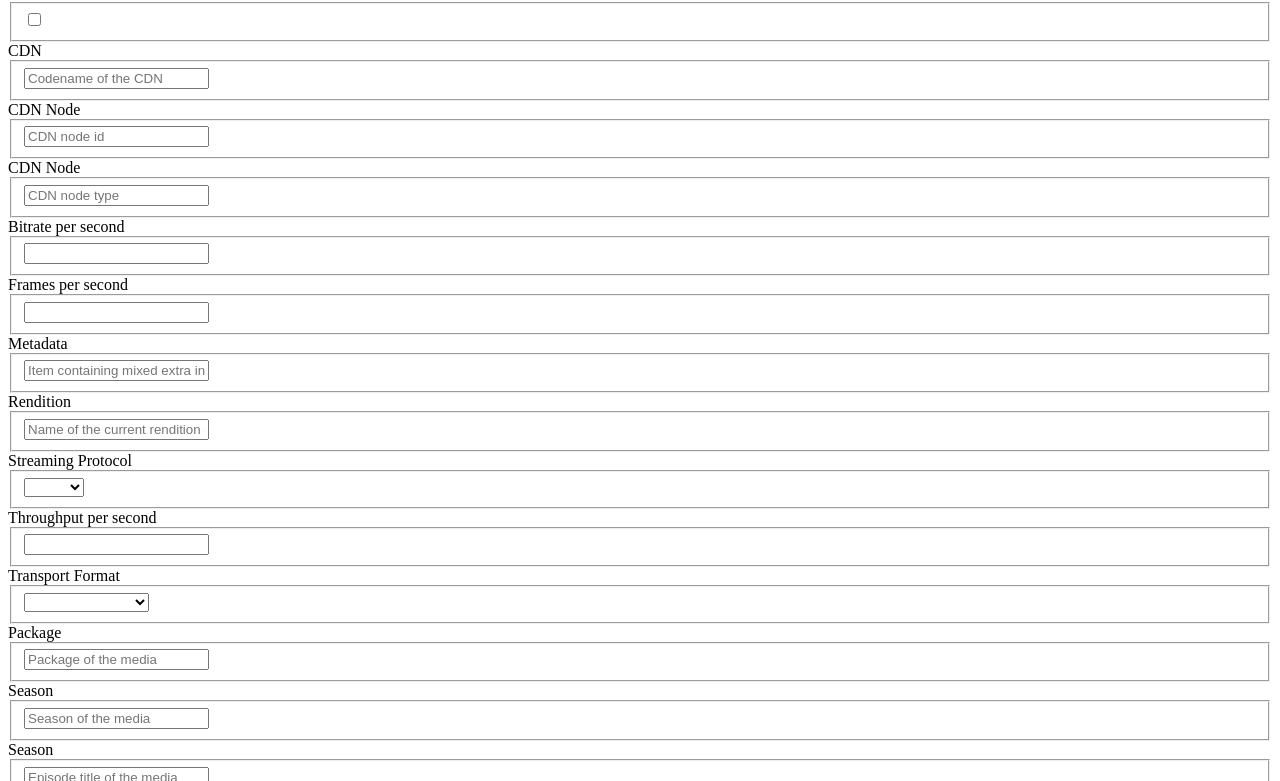
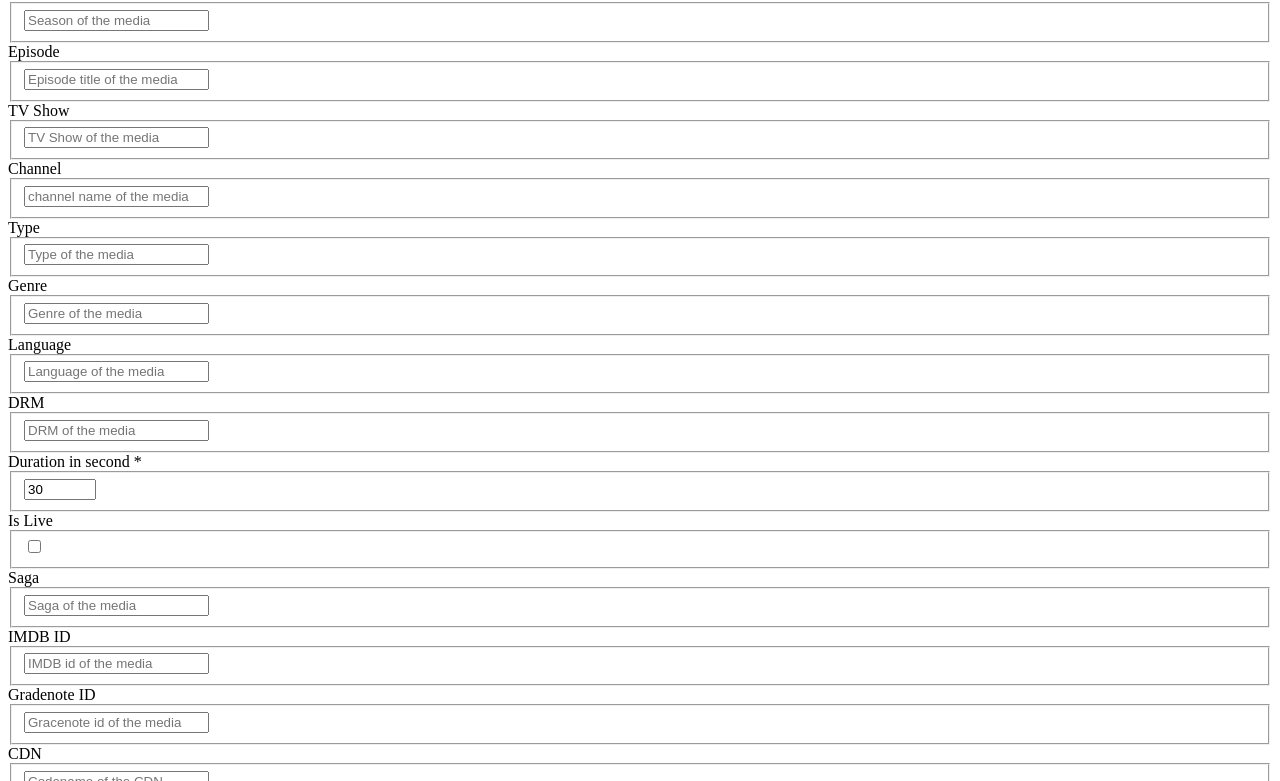
Before and after one commit to eliostvs/yb-playground, a React app: page / in a window 1280 px wide. Shown: the part 3399-4180 px from the top of the page. Built offline with nearby package versions, Linux system fonts and the light colour scheme; the HTML template or start-up script is replaced by a standard one; what youboralib would draw is missing.

Commit message:
fix(form): wrong fields keys

```diff
--- a/src/Form.jsx
+++ b/src/Form.jsx
@@ -73,6 +73,17 @@ const sections = [
     name: "Content",
     fields: [
       {
+        name: "content-resource",
+        label: "Resource",
+        required: true,
+        type: "text",
+        props: {
+          placeholder: "URL/path of the current media resource",
+          defaultValue:
+            "https://bitmovin-a.akamaihd.net/content/sintel/sintel.mpd",
+        },
+      },
+      {
         name: "content-title",
         label: "Title",
         required: true,
@@ -83,6 +94,15 @@ const sections = [
         },
       },
       {
+        name: "content-id",
+        label: "ID",
+        required: false,
+        type: "text",
+        props: {
+          placeholder: "video-1234",
+        },
+      },
+      {
         name: "content-program",
         label: "Program",
         required: false,
@@ -92,14 +112,75 @@ const sections = [
         },
       },
       {
-        name: "content-resource",
-        label: "Resource",
-        required: true,
-        type: "text",
-        props: {
-          placeholder: "URL/path of the current media resource",
-          defaultValue:
-            "https://bitmovin-a.akamaihd.net/content/sintel/sintel.mpd",
+        name: "content-season",
+        label: "Season",
+        required: false,
+        type: "text",
+        props: {
+          placeholder: "Season of the media",
+        },
+      },
+      {
+        name: "content-episodeTitle",
+        label: "Episode",
+        required: false,
+        type: "text",
+        props: {
+          placeholder: "Episode title of the media",
+        },
+      },
+      {
+        name: "content-tvShow",
+        label: "TV Show",
+        required: false,
+        type: "text",
+        props: {
+          placeholder: "TV Show of the media",
+        },
+      },
+      {
+        name: "content-channel",
+        label: "Channel",
+        required: false,
+        type: "text",
+        props: {
+          placeholder: "channel name of the media",
+        },
+      },
+      {
+        name: "content-type",
+        label: "Type",
+        required: false,
+        type: "text",
+        props: {
+          placeholder: "Type of the media",
+        },
+      },
+      {
+        name: "content-genre",
+        label: "Genre",
+        required: false,
+        type: "text",
+        props: {
+          placeholder: "Genre of the media",
+        },
+      },
+      {
+        name: "content-language",
+        label: "Language",
+        required: false,
+        type: "text",
+        props: {
+          placeholder: "Language of the media",
+        },
+      },
+      {
+        name: "content-drm",
+        label: "DRM",
+        required: false,
+        type: "text",
+        props: {
+          placeholder: "DRM of the media",
         },
       },
       {
@@ -124,6 +205,33 @@ const sections = [
         },
       },
       {
+        name: "content-saga",
+        label: "Saga",
+        required: false,
+        type: "text",
+        props: {
+          placeholder: "Saga of the media",
+        },
+      },
+      {
+        name: "content-imdbId",
+        label: "IMDB ID",
+        required: false,
+        type: "text",
+        props: {
+          placeholder: "IMDB id of the media",
+        },
+      },
+      {
+        name: "content.gracenoteId",
+        label: "Gradenote ID",
+        required: false,
+        type: "text",
+        props: {
+          placeholder: "Gracenote id of the media",
+        },
+      },
+      {
         name: "content-cdn",
         label: "CDN",
         required: false,
@@ -136,16 +244,16 @@ const sections = [
         required: false,
         type: "text",
         props: {
-          placeholder: "CDN node id",
+          placeholder: "CDN node",
         },
       },
       {
         name: "content-cdnType",
-        label: "CDN Node",
-        required: false,
-        type: "text",
-        props: {
-          placeholder: "CDN node type",
+        label: "CDN Type",
+        required: false,
+        type: "text",
+        props: {
+          placeholder: "CDN type",
         },
       },
       {
@@ -232,96 +340,6 @@ const sections = [
         },
       },
       {
-        name: "content-season",
-        label: "Season",
-        required: false,
-        type: "text",
-        props: {
-          placeholder: "Season of the media",
-        },
-      },
-      {
-        name: "content-episodeTitle",
-        label: "Season",
-        required: false,
-        type: "text",
-        props: {
-          placeholder: "Episode title of the media",
-        },
-      },
-      {
-        name: "content-tvShow",
-        label: "TV Show",
-        required: false,
-        type: "text",
-        props: {
-          placeholder: "TV Show of the media",
-        },
-      },
-      {
-        name: "content-channel",
-        label: "Channel",
-        required: false,
-        type: "text",
-        props: {
-          placeholder: "channel name of the media",
-        },
-      },
-      {
-        name: "content-saga",
-        label: "Saga",
-        required: false,
-        type: "text",
-        props: {
-          placeholder: "Saga of the media",
-        },
-      },
-      {
-        name: "content-id",
-        label: "ID",
-        required: false,
-        type: "text",
-        props: {
-          placeholder: "ID of the media",
-        },
-      },
-      {
-        name: "content-imdbID",
-        label: "IMDB ID",
-        required: false,
-        type: "text",
-        props: {
-          placeholder: "IMDB id of the media",
-        },
-      },
-      {
-        name: "content-type",
-        label: "Type",
-        required: false,
-        type: "text",
-        props: {
-          placeholder: "Type of the media",
-        },
-      },
-      {
-        name: "content-genre",
-        label: "Genre",
-        required: false,
-        type: "text",
-        props: {
-          placeholder: "Genre of the media",
-        },
-      },
-      {
-        name: "content-language",
-        label: "Language",
-        required: false,
-        type: "text",
-        props: {
-          placeholder: "Language of the media",
-        },
-      },
-      {
         name: "content-cost",
         label: "Cost",
         required: false,
@@ -354,13 +372,190 @@ const sections = [
           { code: "offline", name: "Offline" },
         ],
       },
-      {
-        name: "content-drm",
-        label: "DRM",
-        required: false,
-        type: "text",
-        props: {
-          placeholder: "DRM of the media",
+    ],
+  },
+
+  {
+    name: "Custom Dimensions",
+    fields: [
+      {
+        name: "content-customDimension-1",
+        label: "Extra 1",
+        required: false,
+        type: "text",
+        props: {
+          placeholder: "...",
+        },
+      },
+      {
+        name: "content-customDimension-2",
+        label: "Extra 2",
+        required: false,
+        type: "text",
+        props: {
+          placeholder: "...",
+        },
+      },
+      {
+        name: "content-customDimension-3",
+        label: "Extra 3",
+        required: false,
+        type: "text",
+        props: {
+          placeholder: "...",
+        },
+      },
+      {
+        name: "content-customDimension-4",
+        label: "Extra 4",
+        required: false,
+        type: "text",
+        props: {
+          placeholder: "...",
+        },
+      },
+      {
+        name: "content-customDimension-5",
+        label: "Extra 5",
+        required: false,
+        type: "text",
+        props: {
+          placeholder: "...",
+        },
+      },
+      {
+        name: "content-customDimension-6",
+        label: "Extra 6",
+        required: false,
+        type: "text",
+        props: {
+          placeholder: "...",
+        },
+      },
+      {
+        name: "content-customDimension-7",
+        label: "Extra 7",
+        required: false,
+        type: "text",
+        props: {
+          placeholder: "...",
+        },
+      },
+      {
+        name: "content-customDimension-8",
+        label: "Extra 8",
+        required: false,
+        type: "text",
+        props: {
+          placeholder: "...",
+        },
+      },
+      {
+        name: "content-customDimension-9",
+        label: "Extra 9",
+        required: false,
+        type: "text",
+        props: {
+          placeholder: "...",
+        },
+      },
+      {
+        name: "content-customDimension-10",
+        label: "Extra 10",
+        required: false,
+        type: "text",
+        props: {
+          placeholder: "...",
+        },
+      },
+      {
+        name: "content-customDimension-11",
+        label: "Extra 11",
+        required: false,
+        type: "text",
+        props: {
+          placeholder: "...",
+        },
+      },
+      {
+        name: "content-customDimension-12",
+        label: "Extra 12",
+        required: false,
+        type: "text",
+        props: {
+          placeholder: "...",
+        },
+      },
+      {
+        name: "content-customDimension-13",
+        label: "Extra 13",
+        required: false,
+        type: "text",
+        props: {
+          placeholder: "...",
+        },
+      },
+      {
+        name: "content-customDimension-14",
+        label: "Extra 14",
+        required: false,
+        type: "text",
+        props: {
+          placeholder: "...",
+        },
+      },
+      {
+        name: "content-customDimension-15",
+        label: "Extra 15",
+        required: false,
+        type: "text",
+        props: {
+          placeholder: "...",
+        },
+      },
+      {
+        name: "content-customDimension-16",
+        label: "Extra 16",
+        required: false,
+        type: "text",
+        props: {
+          placeholder: "...",
+        },
+      },
+      {
+        name: "content-customDimension-17",
+        label: "Extra 17",
+        required: false,
+        type: "text",
+        props: {
+          placeholder: "...",
+        },
+      },
+      {
+        name: "content-customDimension-18",
+        label: "Extra 18",
+        required: false,
+        type: "text",
+        props: {
+          placeholder: "...",
+        },
+      },
+      {
+        name: "content-customDimension-19",
+        label: "Extra 19",
+        required: false,
+        type: "text",
+        props: {
+          placeholder: "...",
+        },
+      },
+      {
+        name: "content-customDimension-20",
+        label: "Extra 20",
+        required: false,
+        type: "text",
+        props: {
+          placeholder: "...",
         },
       },
     ],
@@ -535,7 +730,7 @@ const sections = [
         required: false,
         type: "text",
         props: {
-          placeholder: "Custom dimension 1",
+          placeholder: "...",
         },
       },
       {
@@ -544,7 +739,7 @@ const sections = [
         required: false,
         type: "text",
         props: {
-          placeholder: "Custom dimension 2",
+          placeholder: "...",
         },
       },
       {
@@ -553,7 +748,7 @@ const sections = [
         required: false,
         type: "text",
         props: {
-          placeholder: "Custom dimension 3",
+          placeholder: "...",
         },
       },
       {
@@ -562,7 +757,7 @@ const sections = [
         required: false,
         type: "text",
         props: {
-          placeholder: "Custom dimension 4",
+          placeholder: "...",
         },
       },
       {
@@ -571,7 +766,7 @@ const sections = [
         required: false,
         type: "text",
         props: {
-          placeholder: "Custom dimension 5",
+          placeholder: "...",
         },
       },
       {
@@ -580,7 +775,7 @@ const sections = [
         required: false,
         type: "text",
         props: {
-          placeholder: "Custom dimension 6",
+          placeholder: "...",
         },
       },
       {
@@ -589,7 +784,7 @@ const sections = [
         required: false,
         type: "text",
         props: {
-          placeholder: "Custom dimension 7",
+          placeholder: "...",
         },
       },
       {
@@ -598,7 +793,7 @@ const sections = [
         required: false,
         type: "text",
         props: {
-          placeholder: "Custom dimension 8",
+          placeholder: "...",
         },
       },
       {
@@ -607,7 +802,7 @@ const sections = [
         required: false,
         type: "text",
         props: {
-          placeholder: "Custom dimension 9",
+          placeholder: "...",
         },
       },
       {
@@ -616,192 +811,7 @@ const sections = [
         required: false,
         type: "text",
         props: {
-          placeholder: "Custom dimension 10",
-        },
-      },
-    ],
-  },
-  {
-    name: "Custom Dimensions",
-    fields: [
-      {
-        name: "customDimension-1",
-        label: "Extra 1",
-        required: false,
-        type: "text",
-        props: {
-          placeholder: "Custom dimension 1",
-        },
-      },
-      {
-        name: "customDimension-2",
-        label: "Extra 2",
-        required: false,
-        type: "text",
-        props: {
-          placeholder: "Custom dimension 2",
-        },
-      },
-      {
-        name: "customDimension-3",
-        label: "Extra 3",
-        required: false,
-        type: "text",
-        props: {
-          placeholder: "Custom dimension 3",
-        },
-      },
-      {
-        name: "customDimension-4",
-        label: "Extra 4",
-        required: false,
-        type: "text",
-        props: {
-          placeholder: "Custom dimension 4",
-        },
-      },
-      {
-        name: "customDimension-5",
-        label: "Extra 5",
-        required: false,
-        type: "text",
-        props: {
-          placeholder: "Custom dimension 5",
-        },
-      },
-      {
-        name: "customDimension-6",
-        label: "Extra 6",
-        required: false,
-        type: "text",
-        props: {
-          placeholder: "Custom dimension 6",
-        },
-      },
-      {
-        name: "customDimension-7",
-        label: "Extra 7",
-        required: false,
-        type: "text",
-        props: {
-          placeholder: "Custom dimension 7",
-        },
-      },
-      {
-        name: "customDimension-8",
-        label: "Extra 8",
-        required: false,
-        type: "text",
-        props: {
-          placeholder: "Custom dimension 8",
-        },
-      },
-      {
-        name: "customDimension-9",
-        label: "Extra 9",
-        required: false,
-        type: "text",
-        props: {
-          placeholder: "Custom dimension 9",
-        },
-      },
-      {
-        name: "customDimension-10",
-        label: "Extra 10",
-        required: false,
-        type: "text",
-        props: {
-          placeholder: "Custom dimension 10",
-        },
-      },
-      {
-        name: "customDimension-11",
-        label: "Extra 11",
-        required: false,
-        type: "text",
-        props: {
-          placeholder: "Custom dimension 11",
-        },
-      },
-      {
-        name: "customDimension-12",
-        label: "Extra 12",
-        required: false,
-        type: "text",
-        props: {
-          placeholder: "Custom dimension 12",
-        },
-      },
-      {
-        name: "customDimension-13",
-        label: "Extra 13",
-        required: false,
-        type: "text",
-        props: {
-          placeholder: "Custom dimension 13",
-        },
-      },
-      {
-        name: "customDimension-14",
-        label: "Extra 14",
-        required: false,
-        type: "text",
-        props: {
-          placeholder: "Custom dimension 14",
-        },
-      },
-      {
-        name: "customDimension-15",
-        label: "Extra 15",
-        required: false,
-        type: "text",
-        props: {
-          placeholder: "Custom dimension 15",
-        },
-      },
-      {
-        name: "customDimension-16",
-        label: "Extra 16",
-        required: false,
-        type: "text",
-        props: {
-          placeholder: "Custom dimension 16",
-        },
-      },
-      {
-        name: "customDimension-17",
-        label: "Extra 17",
-        required: false,
-        type: "text",
-        props: {
-          placeholder: "Custom dimension 17",
-        },
-      },
-      {
-        name: "customDimension-18",
-        label: "Extra 18",
-        required: false,
-        type: "text",
-        props: {
-          placeholder: "Custom dimension 18",
-        },
-      },
-      {
-        name: "customDimension-19",
-        label: "Extra 19",
-        required: false,
-        type: "text",
-        props: {
-          placeholder: "Custom dimension 19",
-        },
-      },
-      {
-        name: "customDimension-20",
-        label: "Extra 20",
-        required: false,
-        type: "text",
-        props: {
-          placeholder: "Custom dimension 20",
+          placeholder: "...",
         },
       },
     ],
@@ -824,7 +834,7 @@ const sections = [
         required: false,
         type: "text",
         props: {
-          placeholder: "User type",
+          placeholder: "Registered",
         },
       },
       {
@@ -833,7 +843,7 @@ const sections = [
         required: false,
         type: "text",
         props: {
-          placeholder: "user@mail",
+          placeholder: "user@mail.com",
         },
       },
       {
@@ -842,17 +852,16 @@ const sections = [
         required: false,
         type: "text",
         props: {
-          placeholder: "1234",
-        },
-      },
-      {
-        name: "user.obfuscateIp",
+          placeholder: "anonymous",
+        },
+      },
+      {
+        name: "user-obfuscateIp",
         label: "Obfuscated IP",
         required: false,
         type: "boolean",
         props: {
           defaultChecked: false,
-          placeholder: "Obfuscated the IP address",
         },
       },
     ],
@@ -1008,43 +1017,7 @@ const sections = [
         required: false,
         type: "text",
         props: {
-          placeholder: "OS version",
-        },
-      },
-      {
-        name: "device-browserName",
-        label: "Browser",
-        required: false,
-        type: "text",
-        props: {
-          placeholder: "browser name",
-        },
-      },
-      {
-        name: "device-browserVersion",
-        label: "Browser Version",
-        required: false,
-        type: "text",
-        props: {
-          placeholder: "browser version",
-        },
-      },
-      {
-        name: "device-browserType",
-        label: "Browser Type",
-        required: false,
-        type: "text",
-        props: {
-          placeholder: "browser type",
-        },
-      },
-      {
-        name: "device-browserEngine",
-        label: "Browser Engine",
-        required: false,
-        type: "text",
-        props: {
-          placeholder: "browser engine",
+          placeholder: "Linux",
         },
       },
       {
@@ -1054,6 +1027,47 @@ const sections = [
         type: "boolean",
         props: {
           defaultChecked: false,
+        },
+      },
+    ],
+  },
+  {
+    name: "Browser",
+    fields: [
+      {
+        name: "device-browserName",
+        label: "Name",
+        required: false,
+        type: "text",
+        props: {
+          placeholder: "firefox",
+        },
+      },
+      {
+        name: "device-browserVersion",
+        label: "Version",
+        required: false,
+        type: "text",
+        props: {
+          placeholder: "79",
+        },
+      },
+      {
+        name: "device-browserType",
+        label: "Type",
+        required: false,
+        type: "text",
+        props: {
+          placeholder: "mobile",
+        },
+      },
+      {
+        name: "device-browserEngine",
+        label: "Engine",
+        required: false,
+        type: "text",
+        props: {
+          placeholder: "SpiderMonkey",
         },
       },
     ],
@@ -1068,7 +1082,6 @@ const sections = [
         type: "boolean",
         props: {
           defaultChecked: false,
-          placeholder: "Parse manifest files",
         },
       },
       {
@@ -1078,7 +1091,6 @@ const sections = [
         type: "boolean",
         props: {
           defaultChecked: false,
-          placeholder: "Query the CDN to retrieve the node name",
         },
       },
       {
@@ -1087,7 +1099,7 @@ const sections = [
         required: false,
         type: "text",
         props: {
-          placeholder: "Fetch the CDN code from the custom header",
+          placeholder: "x-cdn-forward",
         },
       },
     ],
@@ -1101,7 +1113,7 @@ const sections = [
         required: false,
         type: "text",
         props: {
-          placeholder: "Host of the Fastdata service",
+          placeholder: "a-fds.youborafds01.com",
         },
       },
       {
@@ -1110,7 +1122,7 @@ const sections = [
         required: false,
         type: "boolean",
         props: {
-          placeholder: "Use https",
+          defaultChecked: false,
         },
       },
       {
@@ -1135,7 +1147,7 @@ const sections = [
         required: false,
         type: "text",
         props: {
-          placeholder: "IP of the viewer/user",
+          placeholder: "1.1.1.1",
         },
       },
       {
@@ -1144,7 +1156,7 @@ const sections = [
         required: false,
         type: "text",
         props: {
-          placeholder: "Name of the internet service provider",
+          placeholder: "Comcast",
         },
       },
     ],
```
